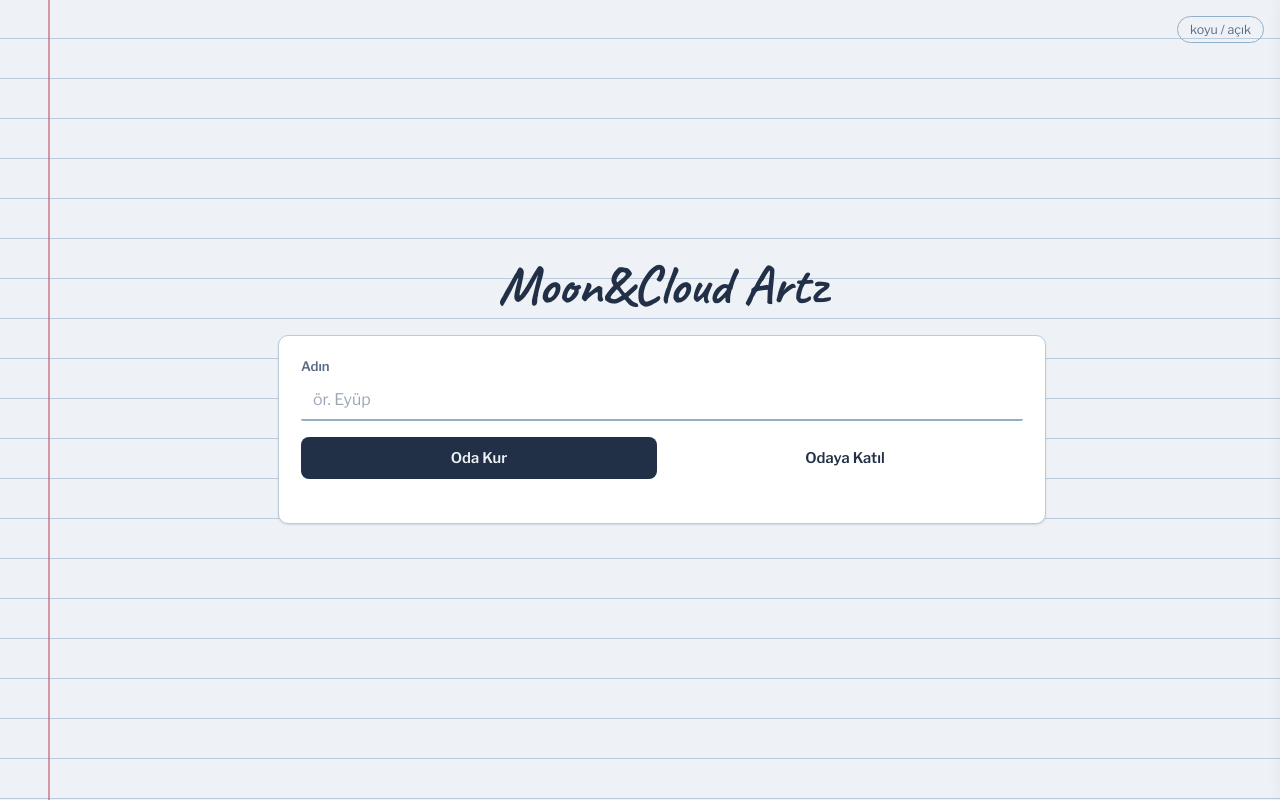
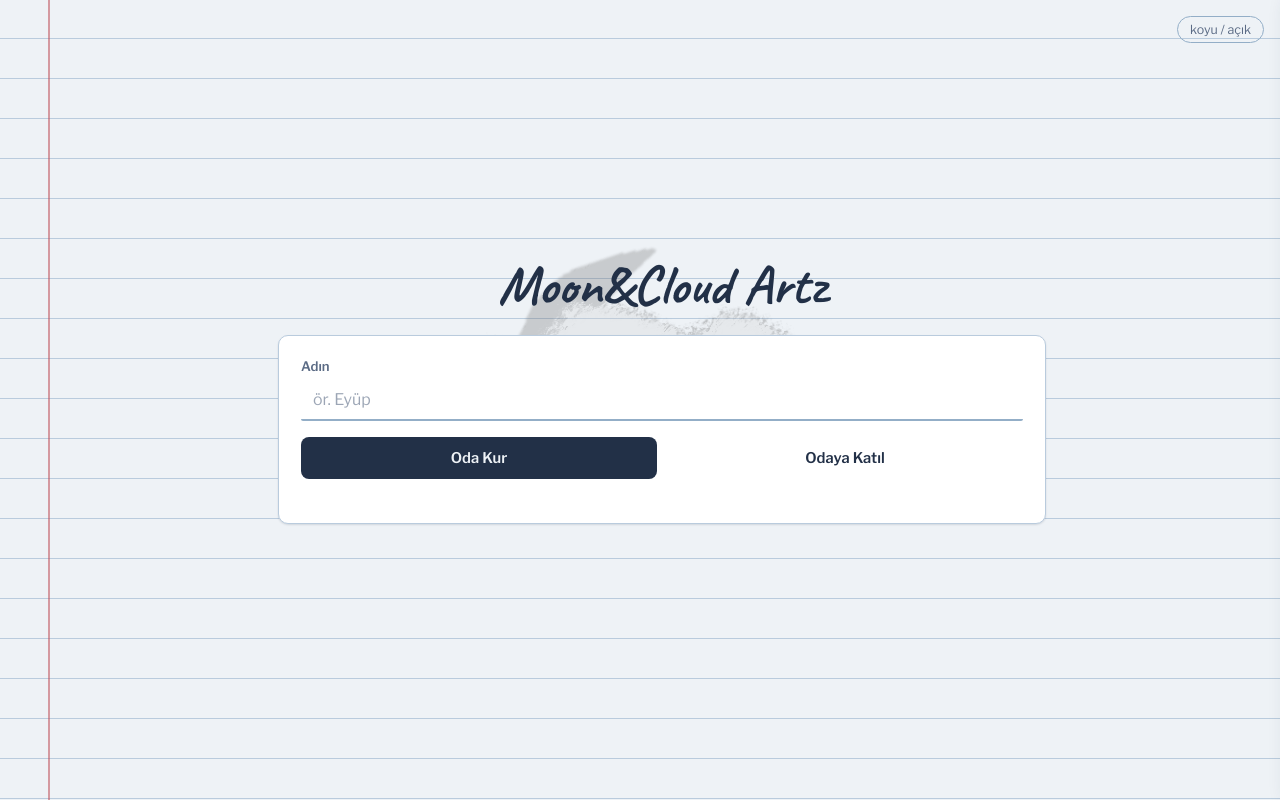
Before and after one commit to eyupbulut0/kelime-defteri, a plain HTML site: page index.html in a window 1280 px wide. Drawn offline with nearby package versions, Linux system fonts and the light colour scheme.

Commit message:
Add files via upload

```diff
--- a/index.html
+++ b/index.html
@@ -284,10 +284,15 @@
   .modal { position: fixed; inset: 0; z-index: 50; display: flex; align-items: center; justify-content: center; background: rgba(0, 0, 0, 0.45); padding: 20px; }
   .modal-box { background: var(--paper-raised); border: 1px solid var(--rule); border-radius: 12px; padding: 22px; max-width: 340px; width: 100%; text-align: center; box-shadow: 0 8px 28px var(--shadow); }
   .modal-box p { margin: 0 0 16px; line-height: 1.4; }
+
+  /* Arka plan logosu: %70 saydam = %30 opaklık. Değiştirmek için --logo-opacity (0 ile 1 arası) */
+  :root { --logo-opacity: 0.3; }
+  .bg-logo { position: fixed; top: 50%; left: 50%; transform: translate(-50%, -50%); height: min(72vh, 600px); width: auto; max-width: 80vw; object-fit: contain; opacity: var(--logo-opacity); pointer-events: none; user-select: none; z-index: 0; }
 </style>
 </head>
 <body>
 <div class="margin-line"></div>
+<img class="bg-logo" src="Misc/logo.png" alt="" aria-hidden="true" onerror="this.style.display='none'">
 <div class="wrap">
   <header class="top">
     <div class="brand">Moon&amp;Cloud Artz</div>
```
